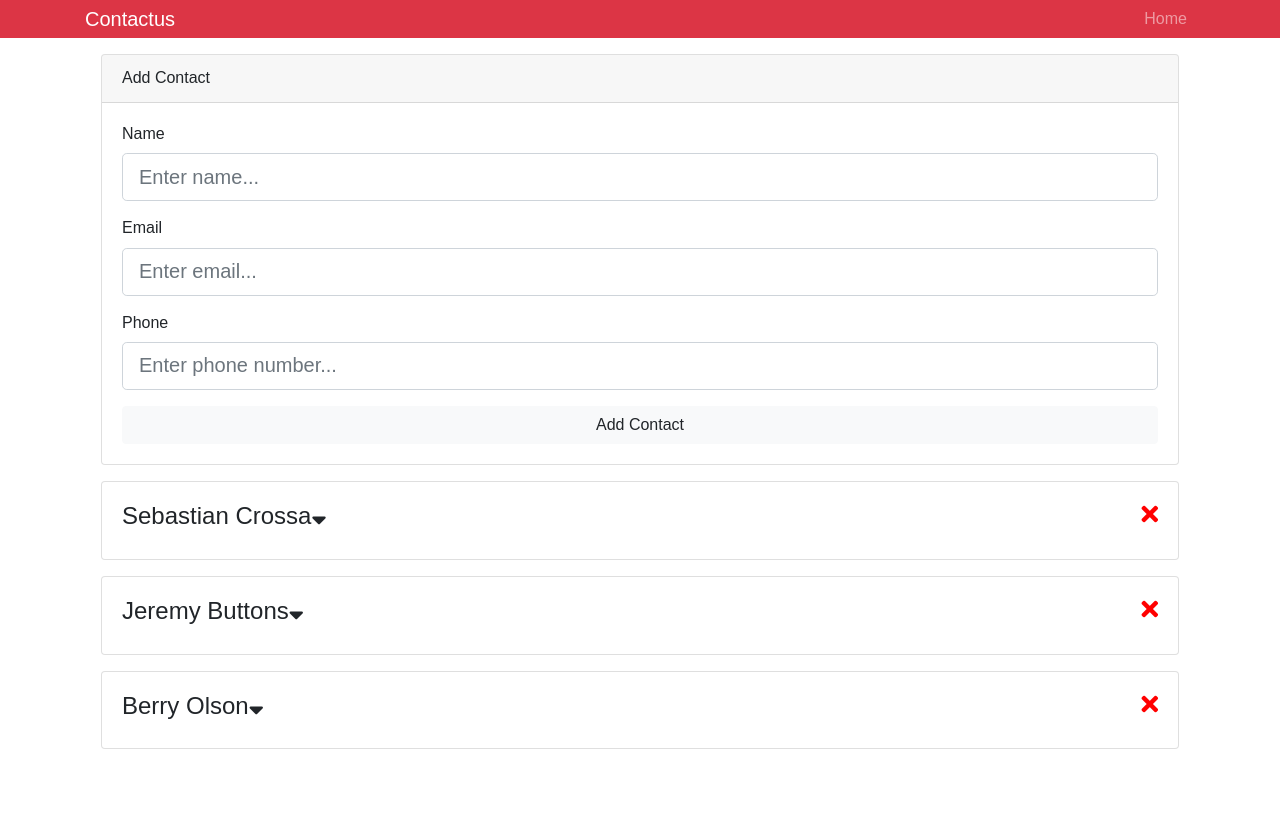
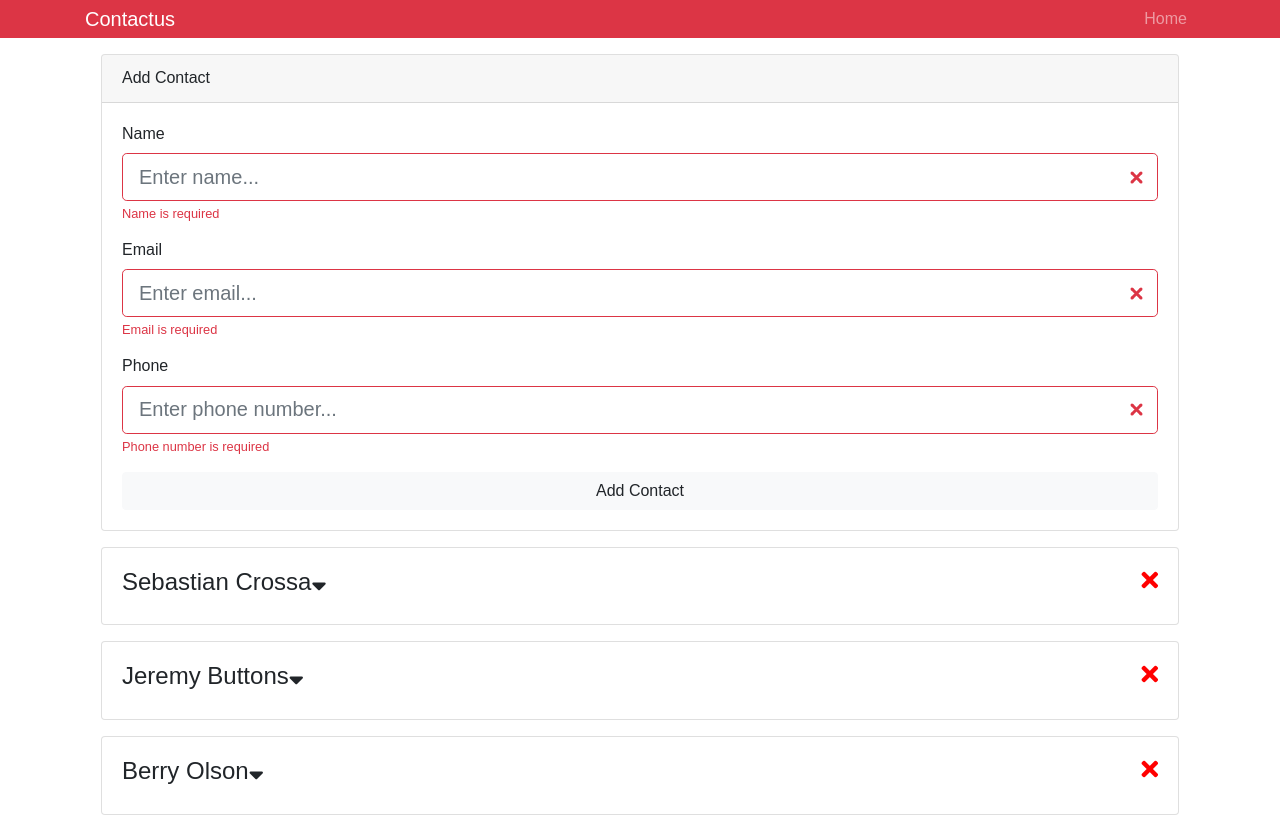
Before and after one commit to sebastiancrossa/contactus, a React (Create React App) app: page / in a window 1280 px wide. Before the commit the page ends 800 px from the top, so only its background shows below. Built offline with nearby package versions, Linux system fonts and the light colour scheme.

Commit message:
Added form validation

```diff
--- a/package.json
+++ b/package.json
@@ -5,6 +5,7 @@
   "dependencies": {
     "ajv": "^6.8.1",
     "bootstrap": "^4.3.1",
+    "classnames": "^2.2.6",
     "react": "^16.8.3",
     "react-dom": "^16.8.3",
     "react-scripts": "2.1.3",
--- a/src/components/contacts/AddContact.js
+++ b/src/components/contacts/AddContact.js
@@ -9,7 +9,12 @@ class AddContact extends Component {
     state = {
         name: '',
         email: '',
-        phoneNumber: ''
+        phoneNumber: '',
+        errors: {
+            name: 'Name is required',
+            email: 'Email is required',
+            phoneNumber: 'Phone number is required'
+        }
     }
 
     onChange = e => this.setState({ [e.target.name]: e.target.value });
@@ -18,6 +23,22 @@ class AddContact extends Component {
         e.preventDefault(); // prevents JS from submiting to a file
 
         const { name, email, phoneNumber } = this.state;
+
+        // MARK : ERROR CHECK
+        if (name === '') {
+            this.setState({ errors: { name: 'Name is required' } });
+            return;
+        }
+
+        if (email === '') {
+            this.setState({ errors: { email: 'Email is required' } });
+            return;
+        }
+
+        if (phoneNumber === '') {
+            this.setState({ errors: { phone: 'Name is required' } });
+            return;
+        }
 
         const newContact = {
             id: UUID(),
@@ -32,12 +53,13 @@ class AddContact extends Component {
         this.setState({
             name: '',
             email: '',
-            phoneNumber: ''
+            phoneNumber: '',
+            errors: {}
         });
     }
 
     render() {
-        const { name, email, phoneNumber } = this.state;
+        const { name, email, phoneNumber, errors } = this.state;
 
         return (
             <Consumer>
@@ -55,6 +77,7 @@ class AddContact extends Component {
                                         value={name}
                                         placeholder="Enter name..."
                                         onChange={this.onChange}
+                                        error={errors.name}
                                     />
 
                                     <TextInputGroup
@@ -64,6 +87,7 @@ class AddContact extends Component {
                                         type="email"
                                         placeholder="Enter email..."
                                         onChange={this.onChange}
+                                        error={errors.email}
                                     />
 
                                     <TextInputGroup
@@ -73,6 +97,7 @@ class AddContact extends Component {
                                         type="tel"
                                         placeholder="Enter phone number..."
                                         onChange={this.onChange}
+                                        error={errors.phoneNumber}
                                     />
 
                                     <input type="submit"
--- a/src/components/layout/TextInputGroup.js
+++ b/src/components/layout/TextInputGroup.js
@@ -1,5 +1,6 @@
 import React from 'react'
 import PropTypes from 'prop-types';
+import classnames from 'classnames';
 
 const TextInputGroup = ({
     // What we expect to have in this component
@@ -8,7 +9,8 @@ const TextInputGroup = ({
     value,
     placeholder,
     type,
-    onChange
+    onChange,
+    error
 }) => {
     return (
         <div className="form-group">
@@ -16,11 +18,16 @@ const TextInputGroup = ({
             <input
                 type={type}
                 name={name}
-                className="form-control form-control-lg"
+                className={classnames('form-control form-control-lg', {
+                    'is-invalid': error
+                })}
                 placeholder={placeholder}
                 value={value}
                 onChange={onChange}
             />
+
+            {error && <div className='invalid-feedback'>{error}</div>}
+
         </div>
     )
 }
@@ -31,7 +38,8 @@ TextInputGroup.propTypes = {
     value: PropTypes.string.isRequired,
     placeholder: PropTypes.string.isRequired,
     type: PropTypes.string.isRequired,
-    onChange: PropTypes.func.isRequired
+    onChange: PropTypes.func.isRequired,
+    error: PropTypes.string.isRequired
 }
 
 TextInputGroup.defaultProps = {
```
Also changed, not shown: 1 other file (tests, documents, lock files or other folders).
